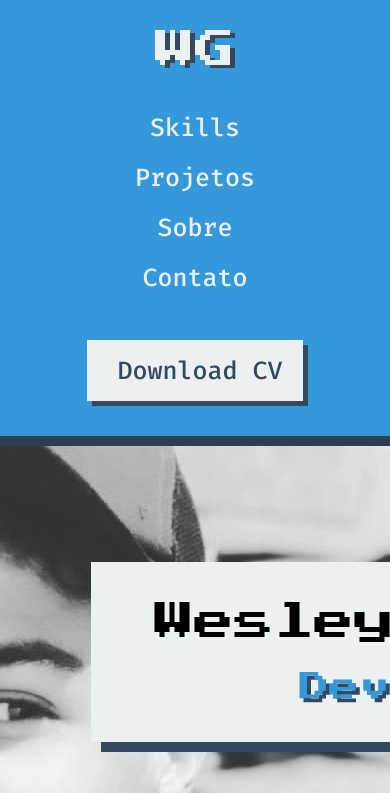
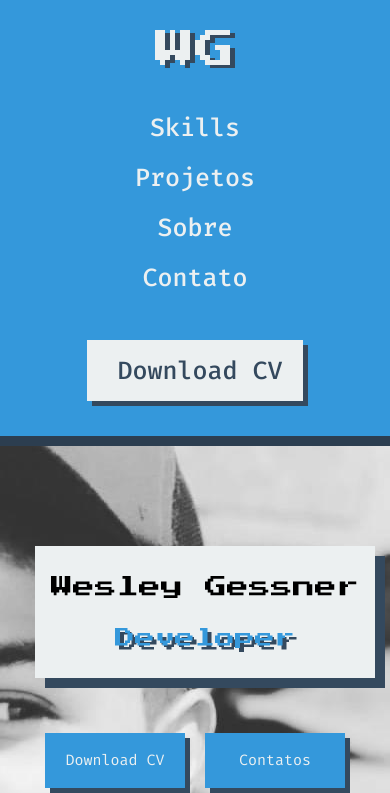
Before and after one commit to wesleyg3ssner/wesleygessner.github.io, a plain HTML site: page index.html in a window 390 px wide. Shown: the top 793 px of the page. Drawn offline with Linux system fonts and the light colour scheme.

Commit message:
add responsiviness to hero component

```diff
--- a/css/components/hero.css
+++ b/css/components/hero.css
@@ -60,3 +60,33 @@
     opacity: 0.9;
     transform: scale(1.02);
 }
+
+@media (max-width: 768px) {
+    #hero-container {
+        height: 60vh;
+    }
+
+    #hero {
+        width: 320px;
+        margin: 0 auto;
+        padding: 100px 0;
+    }
+
+    #hero-card {
+        width: 100%;
+        padding: 30px 10px;
+    }
+
+    #hero-title {
+        font-size: 22px;
+    }
+
+    #hero-subtitle {
+        font-size: 20px;
+    }
+
+    #hero-buttons .btn {
+        margin: 0 10px;
+        font-size: 15px;
+    }
+}
```
